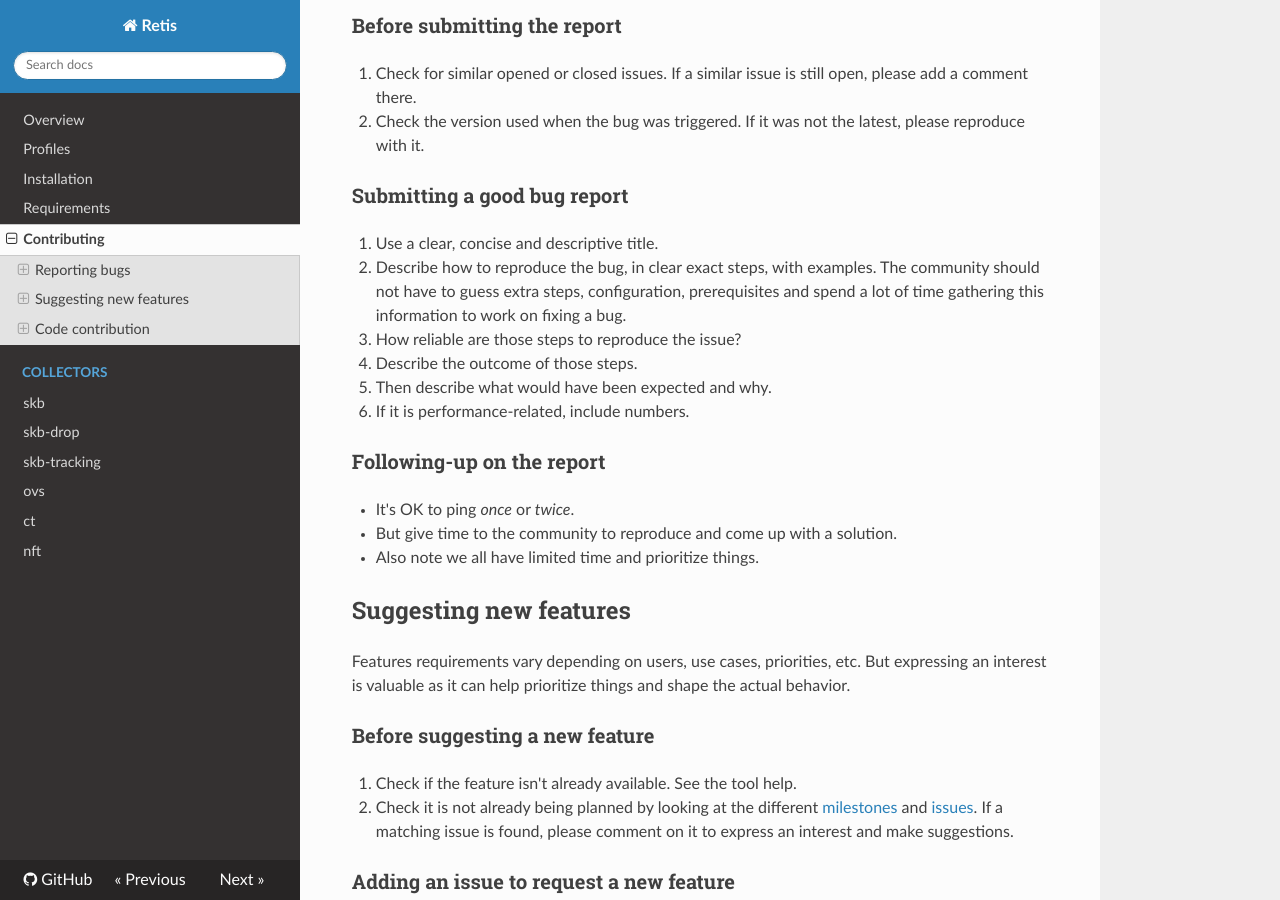
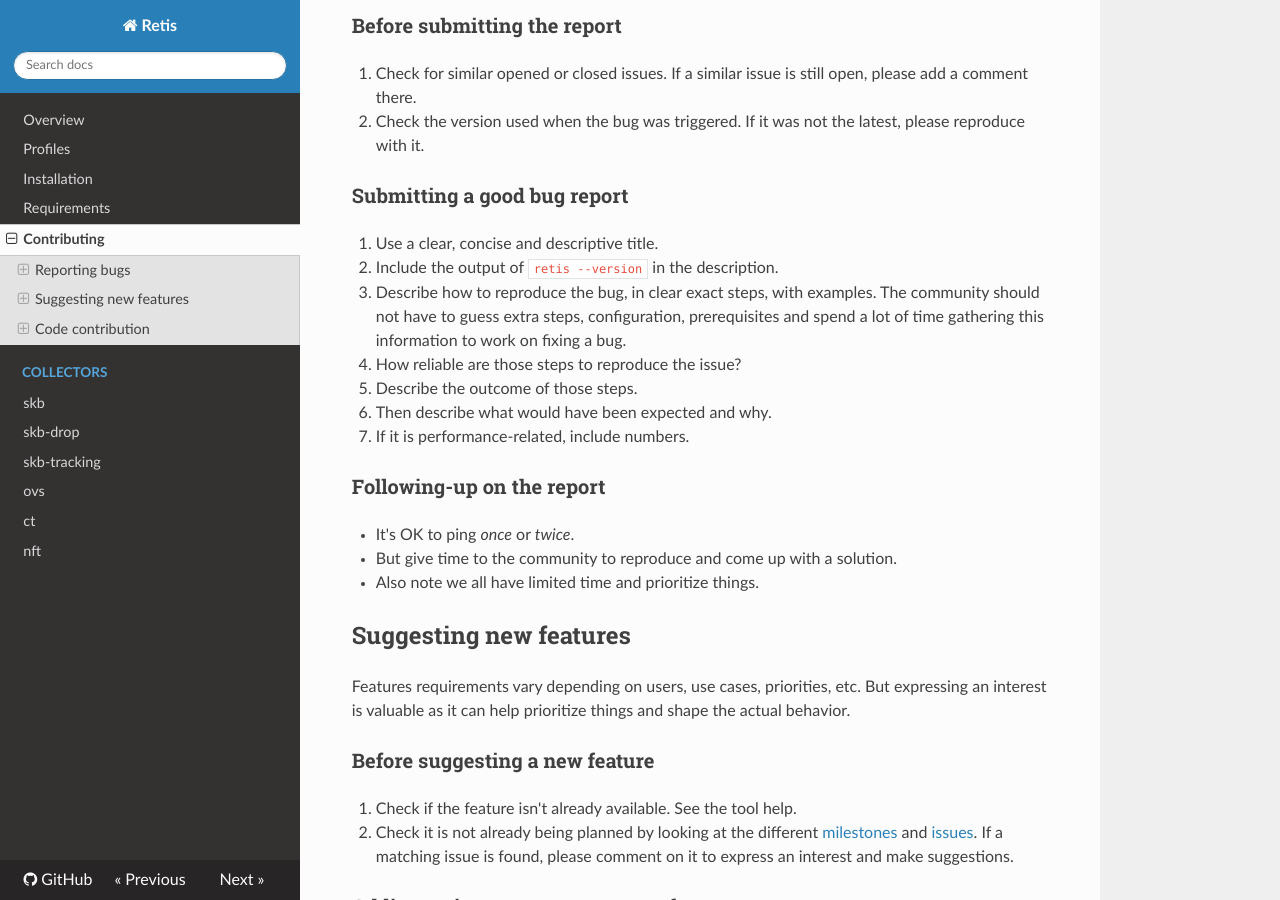
Before and after one commit to retis-org/retis, an MkDocs documentation site: the page built from docs/CONTRIBUTING.md, in a window 1280 px wide and 900 px high, scrolled down 396 px. Built offline with MkDocs 1.6.1, drawn with Linux system fonts in a browser that asks for light colours; nearby versions of some CDN libraries.

Commit message:
docs: contributing: ask version in bug reports
We now have the logic to check from which repo state retis was built;
ask this information in bug reports.

Signed-off-by: Antoine Tenart <atenart@redhat.com>

```diff
--- a/docs/CONTRIBUTING.md
+++ b/docs/CONTRIBUTING.md
@@ -21,6 +21,7 @@ in turn will help in reproducing, triaging and fixing those bugs.
 ### Submitting a good bug report
 
 1. Use a clear, concise and descriptive title.
+1. Include the output of `retis --version` in the description.
 1. Describe how to reproduce the bug, in clear exact steps, with examples. The
    community should not have to guess extra steps, configuration, prerequisites
    and spend a lot of time gathering this information to work on fixing a bug.
```
